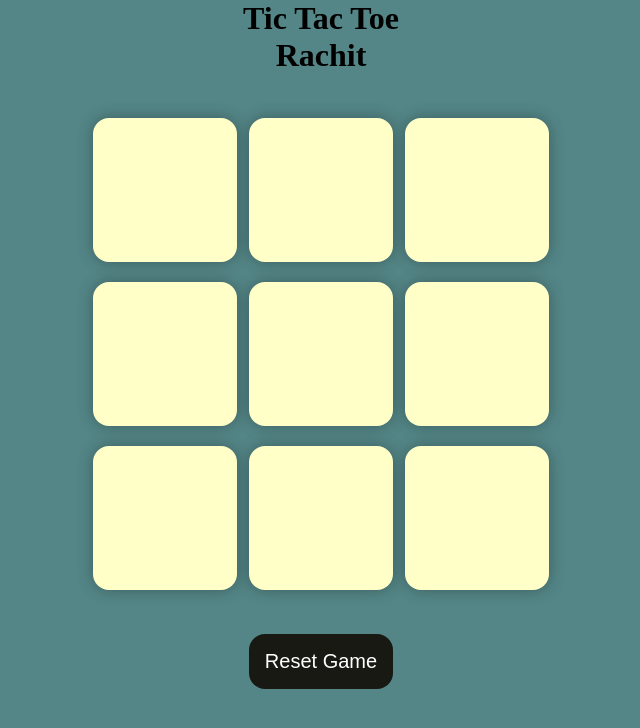
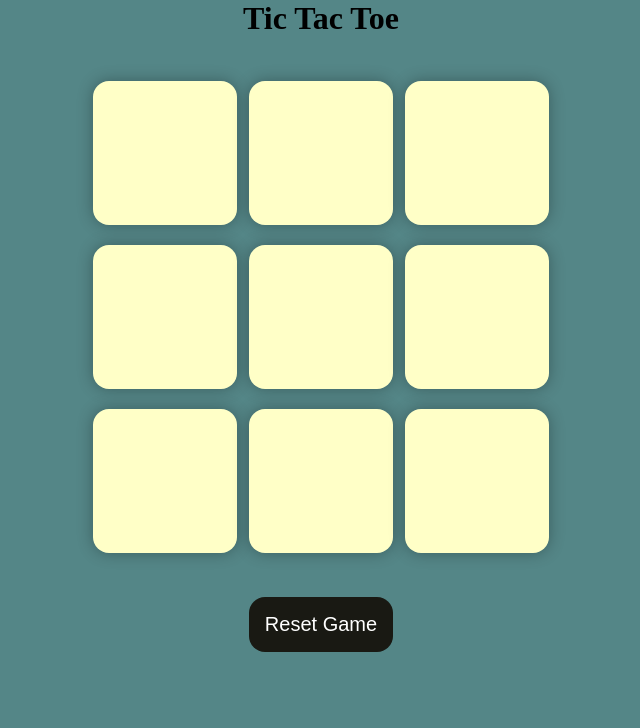
Before and after one commit to rachitvohra23/Tic-Tac-Toe, a plain HTML site: page index.html in a window 1280 px wide. Shown: the whole page, without its empty margins (319-959 px from the left). Drawn offline with Linux system fonts and the light colour scheme.

Commit message:
remove my name

```diff
--- a/index.html
+++ b/index.html
@@ -13,7 +13,6 @@
     </div>
     <main>
       <h1>Tic Tac Toe</h1>
-      <h1>Rachit</h1>
 
       <div class="container">
         <div class="game">
```
